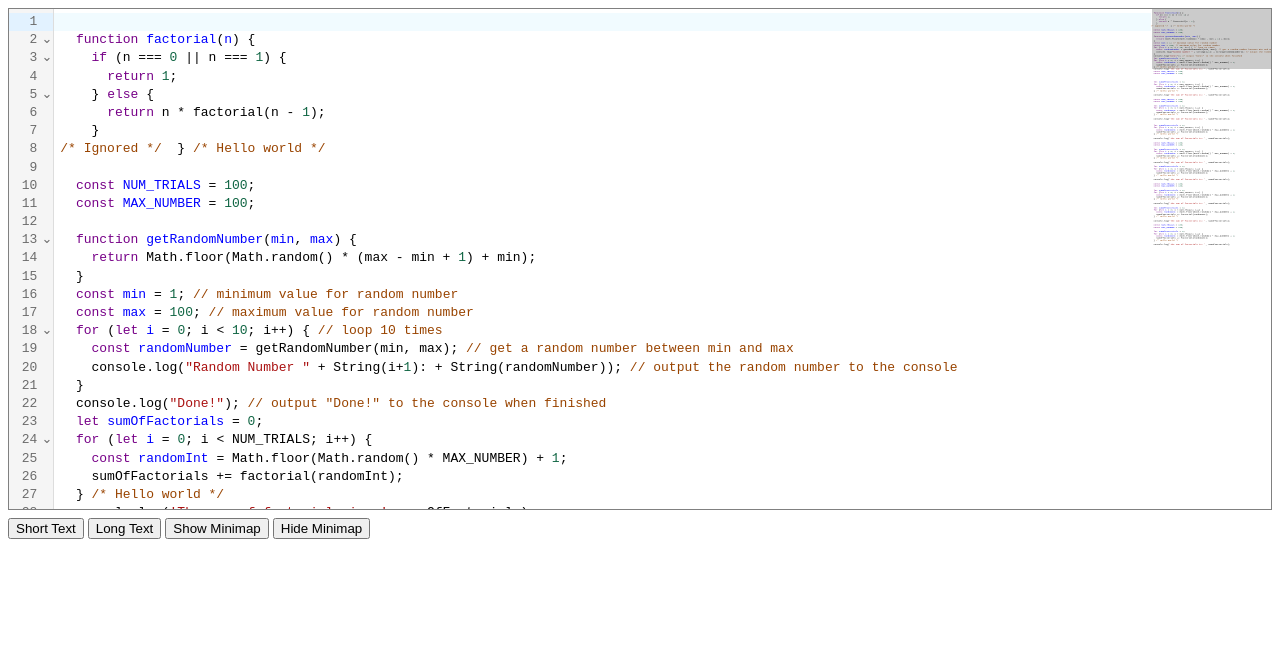
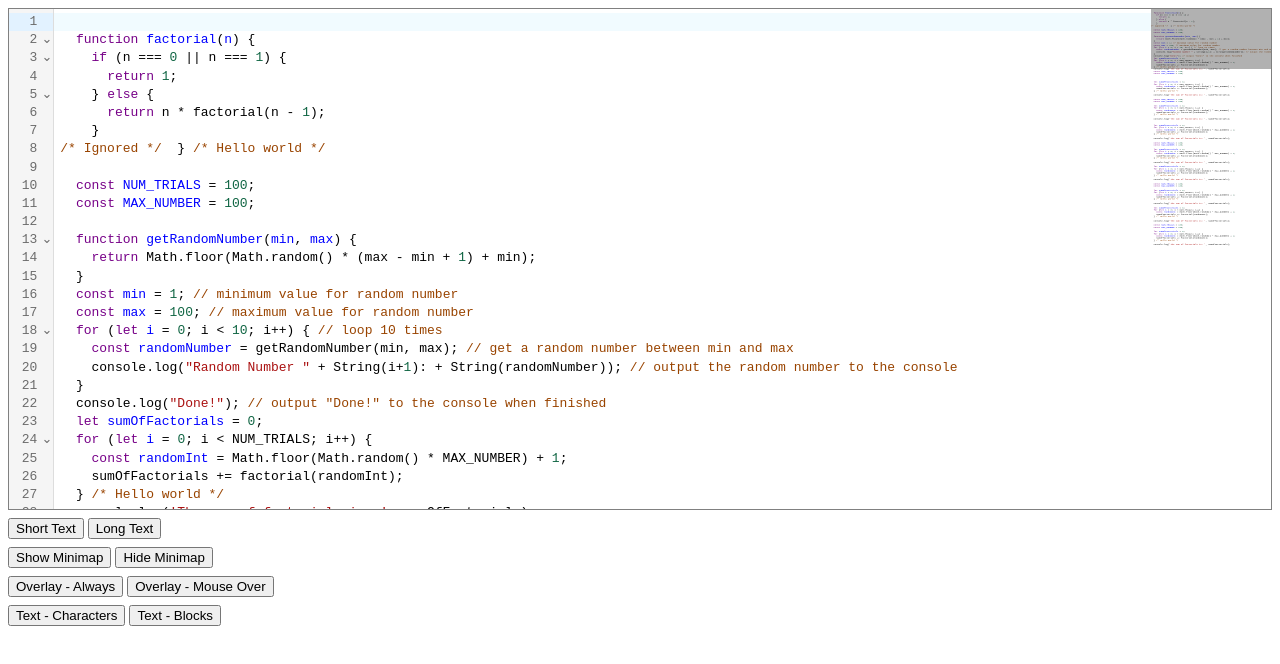
Before and after one commit to replit/codemirror-minimap, a website built with Vite: page dev/index.html in a window 1280 px wide. Both pictures are taken after a click on the button "Show Minimap". Built offline with nearby package versions, Linux system fonts and the light colour scheme.

Commit message:
Introduce configration

```diff
--- a/dev/index.html
+++ b/dev/index.html
@@ -11,6 +11,10 @@
       overflow-y: auto;
       border: 1px solid gray;
     }
+
+    #controls>div {
+      margin-top: 8px;
+    }
   </style>
 </head>
 
@@ -21,7 +25,7 @@
   <script type="module" src="./index.ts"></script>
 
   <!-- Controls -->
-  <div style="margin-top: 8px">
+  <div id="controls" style="margin-top: 8px">
     <script>
       function replaceHash(k, v) {
         window.location.hash = window.location.hash.split("#")
@@ -30,10 +34,22 @@
           .join("#");
       }
     </script>
-    <button onclick="replaceHash('length', 'short')">Short Text</button>
-    <button onclick="replaceHash('length', 'long')">Long Text</button>
-    <button onclick="replaceHash('minimap', 'show')">Show Minimap</button>
-    <button onclick="replaceHash('minimap', 'hide')">Hide Minimap</button>
+    <div>
+      <button onclick="replaceHash('length', 'short')">Short Text</button>
+      <button onclick="replaceHash('length', 'long')">Long Text</button>
+    </div>
+    <div>
+      <button onclick="replaceHash('minimap', 'show')">Show Minimap</button>
+      <button onclick="replaceHash('minimap', 'hide')">Hide Minimap</button>
+    </div>
+    <div>
+      <button onclick="replaceHash('overlay', 'always')">Overlay - Always</button>
+      <button onclick="replaceHash('overlay', 'mouse-over')">Overlay - Mouse Over</button>
+    </div>
+    <div>
+      <button onclick="replaceHash('text', 'characters')">Text - Characters</button>
+      <button onclick="replaceHash('text', 'blocks')">Text - Blocks</button>
+    </div>
   </div>
 
 </body>
--- a/dev/index.ts
+++ b/dev/index.ts
@@ -11,6 +11,8 @@ import { minimap } from "../src/index.new";
   /* Apply initial configuration from controls */
   const doc = getDoc(window.location.hash);
   const showMinimap = getShowMinimap(window.location.hash);
+  const showOverlay = getShowOverlay(window.location.hash);
+  const displayText = getDisplayText(window.location.hash);
   const compartment = new Compartment();
 
   const view = new EditorView({
@@ -30,7 +32,9 @@ import { minimap } from "../src/index.new";
         }),
 
         /* Minimap extension */
-        compartment.of(showMinimap ? minimap() : []),
+        compartment.of(
+          showMinimap ? minimap({ showOverlay, displayText }) : []
+        ),
       ],
     }),
     parent: document.getElementById("editor") as HTMLElement,
@@ -47,14 +51,15 @@ import { minimap } from "../src/index.new";
       });
     }
 
-    const prevMinimap = getShowMinimap(e.oldURL);
-    const newMinimap = getShowMinimap(e.newURL);
+    const showMinimap = getShowMinimap(e.newURL);
+    const showOverlay = getShowOverlay(window.location.hash);
+    const displayText = getDisplayText(window.location.hash);
 
-    if (prevMinimap !== newMinimap) {
-      view.dispatch({
-        effects: compartment.reconfigure(newMinimap ? minimap() : []),
-      });
-    }
+    view.dispatch({
+      effects: compartment.reconfigure(
+        showMinimap ? minimap({ showOverlay, displayText }) : []
+      ),
+    });
   });
 })();
 
@@ -71,6 +76,22 @@ function getDoc(url: string): string {
 function getShowMinimap(url: string): boolean {
   return getHashValue("minimap", url) === "show";
 }
+function getShowOverlay(url: string): "always" | "mouse-over" | undefined {
+  const value = getHashValue("overlay", url);
+  if (value === "always" || value === "mouse-over") {
+    return value;
+  }
+
+  return undefined;
+}
+function getDisplayText(url: string): "blocks" | "characters" | undefined {
+  const value = getHashValue("text", url);
+  if (value === "blocks" || value === "characters") {
+    return value;
+  }
+
+  return undefined;
+}
 function getHashValue(key: string, url: string): string | undefined {
   const hash = url.split("#").slice(1);
   const pair = hash.find((kv) => kv.startsWith(`${key}=`));
--- a/package.json
+++ b/package.json
@@ -19,7 +19,7 @@
     "dev": "vite ./dev",
     "build": "cm-buildhelper ./src/index.new.ts"
   },
-  "peerDependencies": {
+  "dependencies": {
     "@codemirror/language": "^6.0.0",
     "@codemirror/state": "^6.0.0",
     "@codemirror/view": "^6.0.0",
@@ -39,8 +39,5 @@
   "repository": {
     "type": "git",
     "url": "https://github.com/replit/codemirror-minimap.git"
-  },
-  "dependencies": {
-    "@lezer/highlight": "^1.1.4"
   }
 }
--- a/src/index.new.ts
+++ b/src/index.new.ts
@@ -4,6 +4,8 @@ import {
   Text,
   SelectionRange,
   Extension,
+  Facet,
+  combineConfig,
 } from "@codemirror/state";
 import { EditorView, ViewPlugin, ViewUpdate } from "@codemirror/view";
 
@@ -29,14 +31,29 @@ const minimapTheme = EditorView.theme({
   "& .cm-scroller": {
     flexGrow: 1,
   },
+  "& .overlay-show-mouse-over": {
+    "& .overlay-container": {
+      opacity: 0,
+      visibility: "hidden",
+      transition: "visibility 0s linear 300ms, opacity 300ms",
+    },
+  },
+  "& .overlay-show-mouse-over:hover": {
+    "& .overlay-container": {
+      opacity: 1,
+      visibility: "visible",
+      transition: "visibility 0s linear 0ms, opacity 300ms",
+    },
+  },
   ".overlay": {
     backgroundColor: "black",
-    opacity: "0.2",
+    opacity: "0.3",
     position: "absolute",
     right: 0,
     top: 0,
+    width: "100%",
     "&:hover": {
-      opacity: "0.15",
+      opacity: "0.25",
     },
   },
 });
@@ -45,12 +62,14 @@ const CANVAS_MAX_WIDTH = 120;
 const SCALE = 3;
 
 class Minimap {
-  private _container: HTMLDivElement;
+  /*private*/ public _container: HTMLDivElement;
   private _canvas: HTMLCanvasElement;
   private _view: EditorView;
 
   private _fontInfoMap: Map<string, FontInfo> = new Map();
   private _selectionInfo: SelectionInfo | undefined;
+
+  private _displayText: Required<Config>["displayText"];
 
   public constructor(view: EditorView) {
     this._view = view;
@@ -69,6 +88,21 @@ class Minimap {
 
     this._container.appendChild(this._canvas);
     this._view.dom.appendChild(this._container);
+
+    const config = view.state.facet(minimapConfig);
+    this.setShowOverlay(config.showOverlay);
+    this.setDisplayText(config.displayText);
+  }
+
+  public setShowOverlay(showOverlay: Required<Config>["showOverlay"]) {
+    if (showOverlay === "mouse-over") {
+      this._container.classList.add("overlay-show-mouse-over");
+    } else {
+      this._container.classList.remove("overlay-show-mouse-over");
+    }
+  }
+  public setDisplayText(displayText: Required<Config>["displayText"]) {
+    this._displayText = displayText;
   }
 
   public buildLines(state: EditorState): Array<LineData> {
@@ -291,12 +325,35 @@ class Minimap {
 
         context.fillStyle = info.color;
         context.font = info.font;
-
         lineHeight = Math.max(lineHeight, info.fontSize);
 
-        context.fillText(line.text[j].text, x, heightOffset + lineHeight);
+        if (this._displayText === "characters") {
+          context.fillText(line.text[j].text, x, heightOffset + lineHeight);
+          x += context.measureText(line.text[j].text).width;
+        }
 
-        x += context.measureText(line.text[j].text).width;
+        if (this._displayText === "blocks") {
+          const characters = line.text[j].text;
+
+          const nonWhitespaceRegex = /\S+/g;
+          // const whitespaceRanges: [number, number][] = [];
+          let match: RegExpExecArray | null;
+          while ((match = nonWhitespaceRegex.exec(characters)) !== null) {
+            const start = match.index;
+            const end = nonWhitespaceRegex.lastIndex;
+
+            context.beginPath();
+            context.rect(
+              x + start * lineHeight,
+              heightOffset + lineHeight,
+              (end - start) * lineHeight,
+              lineHeight - 2 /* 2px buffer between lines */
+            );
+            context.fill();
+          }
+
+          x += characters.length * lineHeight;
+        }
       }
 
       for (let j = 0; j < line.selections.length; j++) {
@@ -408,16 +465,24 @@ class Overlay {
   private _canvas: HTMLCanvasElement;
   private _view: EditorView;
 
-  public constructor(view: EditorView) {
+  public constructor(
+    view: EditorView,
+    /* TODO: Move Overlay inside minimap instead */ minimap: Minimap
+  ) {
     this._view = view;
 
     this._canvas = document.createElement("canvas");
     this._canvas.classList.add("overlay");
 
+    const container = document.createElement("div");
+    container.classList.add("overlay-container");
+
     this.setTop();
     this.setHeight();
 
-    this._view.dom.appendChild(this._canvas);
+    // this._view.dom.appendChild(this._canvas);
+    container.appendChild(this._canvas);
+    minimap._container.appendChild(container);
   }
 
   public setHeight() {
@@ -439,18 +504,22 @@ const minimapView = ViewPlugin.fromClass(
   class {
     minimap: Minimap;
     overlay: Overlay;
-
-    private context: {
-      lineHeight: number;
-      scale: number;
-    };
+    config: Config;
 
     constructor(readonly view: EditorView) {
       this.minimap = new Minimap(view);
-      this.overlay = new Overlay(view);
+      this.overlay = new Overlay(view, this.minimap);
+      this.config = view.state.facet(minimapConfig);
     }
 
     update(update: ViewUpdate) {
+      const config = update.state.facet(minimapConfig);
+      const previousConfig = update.startState.facet(minimapConfig);
+      if (previousConfig !== config) {
+        this.minimap.setDisplayText(config.displayText);
+        this.minimap.setShowOverlay(config.showOverlay);
+      }
+
       const lines = this.minimap.buildLines(update.state);
       this.minimap.render(lines);
       this.overlay.setHeight();
@@ -470,6 +539,26 @@ const minimapView = ViewPlugin.fromClass(
   }
 );
 
-export function minimap(/* config: {...} */): Extension {
-  return [minimapTheme, minimapView];
+const minimapConfig = Facet.define<Config, Required<Config>>({
+  combine: (configs) =>
+    combineConfig(configs, {
+      displayText: "characters",
+      showOverlay: "always",
+    }),
+});
+
+type Config = {
+  /**
+   * Determines how to render text. Defaults to `characters`.
+   */
+  displayText?: "blocks" | "characters";
+  /**
+   * The overlay shows the portion of the file currently in the viewport.
+   * Defaults to `always`.
+   */
+  showOverlay?: "always" | "mouse-over";
+};
+
+export function minimap(config: Config = {}): Extension {
+  return [minimapTheme, minimapConfig.of(config), minimapView];
 }
```
